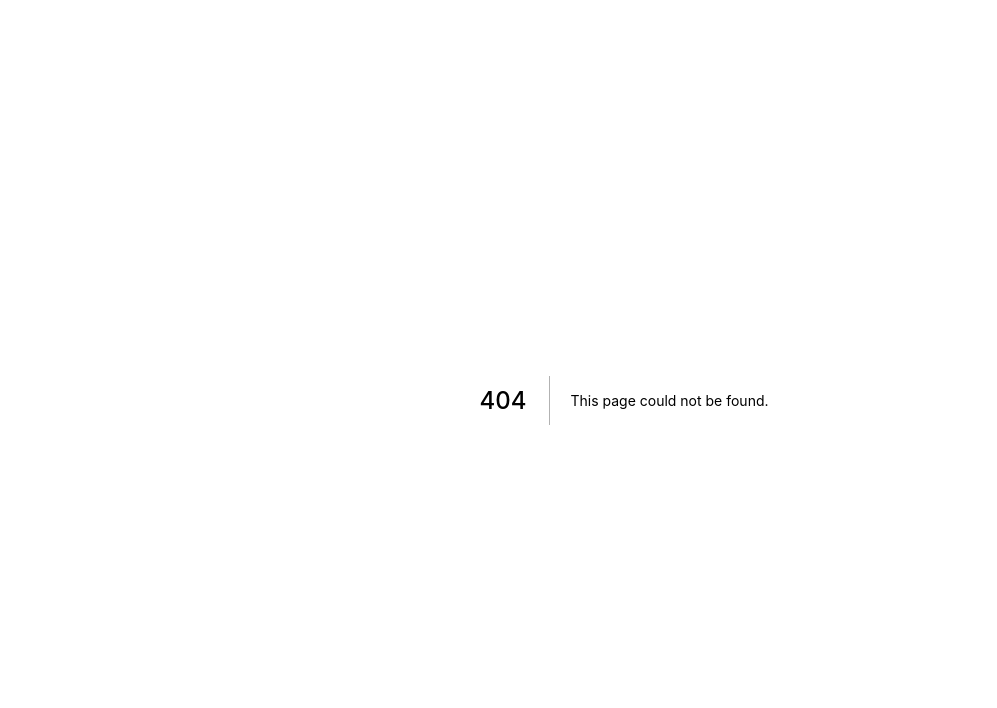
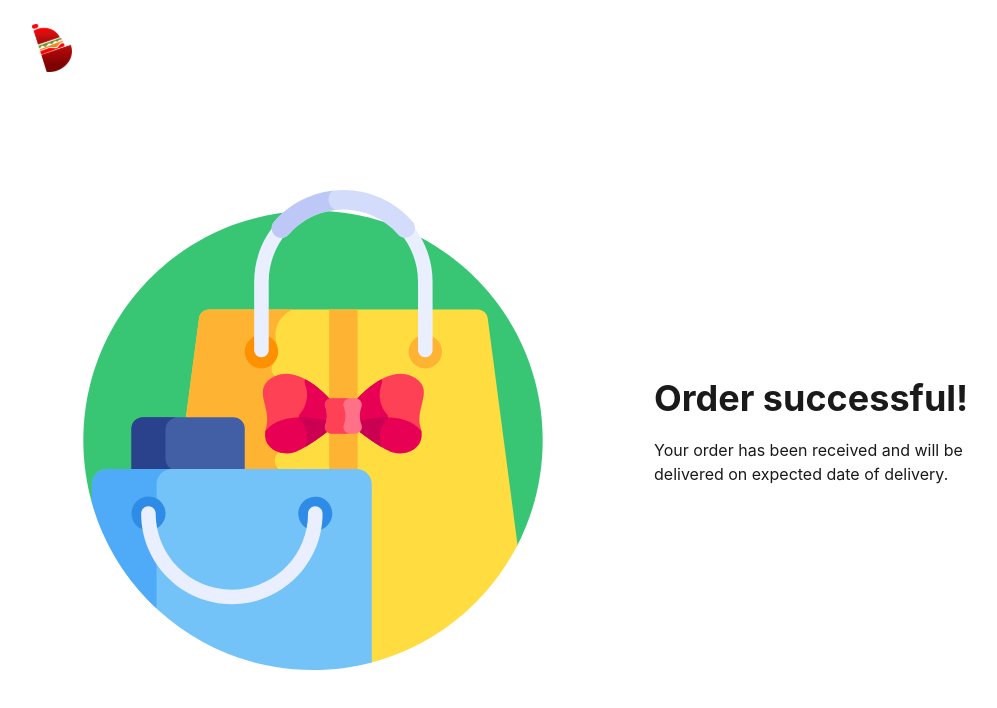
Before and after one commit to Azerii/Blunch, a Next.js app: page /order_successful in a window 1280 px wide. Before the commit this address had no page. Shown: the top 708 px of the page, without its empty margins (16-1013 px from the left). Built offline with nearby package versions, Linux system fonts and the light colour scheme.

Commit message:
complete order success page

```diff
--- a/components/Logo.jsx
+++ b/components/Logo.jsx
@@ -1,9 +1,10 @@
 import styled from "styled-components";
 import PropTypes from "prop-types";
 import Image from "next/image";
+import Link from "next/link";
 import logo from "../public/logo.svg";
 
-const Wrapper = styled.div`
+const Wrapper = styled(Link)`
   display: flex;
   align-items: center;
   width: fit-content;
@@ -21,7 +22,7 @@ const Wrapper = styled.div`
 
 const Logo = ({ className }) => {
   return (
-    <Wrapper className={className}>
+    <Wrapper href="/" className={className}>
       <Image src={logo} alt="Blunch" className="logo" width="40px" height="48px" />
     </Wrapper>
   );
--- a/pages/index.js
+++ b/pages/index.js
@@ -11,7 +11,7 @@ import Layout from '../components/Layout';
 
 const Wrapper = styled.div`
   height: 100vh;
-  overflow-y: auto;
+  overflow: hidden;
 
   .text1 {
     font-size: 32px;
@@ -39,7 +39,8 @@ const Wrapper = styled.div`
 
   .contentLeft {
     width: 100%;
-    min-height: 100vh;
+    height: 100vh;
+    overflow-y: auto;
     display: flex;
     flex-direction: column;
     justify-content: center;
--- /dev/null
+++ b/pages/order_successful.js
@@ -0,0 +1,61 @@
+import Image from 'next/image';
+import styled from 'styled-components';
+import Container from '../components/Container';
+import Layout from '../components/Layout';
+
+const Wrapper = styled(Container)`
+  width: 100%;
+  padding-top: 10.8rem;
+  padding-bottom: 4.8rem;
+  display: grid;
+  justify-content: center;
+  grid-gap: 2.4rem;
+
+  .prompt {
+    font-weight: 700;
+    margin-bottom: 1.6rem;
+  }
+
+  .imgWrapper {
+    display: flex;
+    justify-content: center;
+  }
+
+  .textWrapper {
+    text-align: center;
+  }
+
+  @media screen and (min-width: 768px) {
+    height: 100vh;
+    display: grid;
+    grid-template-columns: 1fr 1fr;
+    grid-gap: 6rem;
+    align-items: center;
+
+    .imgWrapper img {
+      min-width: 48rem;
+    }
+
+    .textWrapper {
+      text-align: left;
+    }
+  }
+`
+
+const Order_successful = () => {
+  return (
+    <Layout>
+      <Wrapper>
+        <div className="imgWrapper">
+          <Image src="/order_success.svg" height="240px" width="240px" alt="Shopping bag" />
+        </div>
+        <div className="textWrapper">
+          <h1 className="prompt">Order successful!</h1>
+          <p>Your order has been received and will be<br />delivered on expected date of delivery.</p>
+        </div>
+      </Wrapper>
+    </Layout>
+  )
+}
+
+export default Order_successful;
--- a/pages/review.js
+++ b/pages/review.js
@@ -131,6 +131,7 @@ const Review = () => {
   const [orders, setOrders] = useState(false);
   const [deliveryInfo, setDeliveryInfo] = useState(false)
   const [location, setLocation] = useState(false);
+  const [userLocation, setUserLocation] = useState(false);
   const [loading, setLoading] = useState(false);
 
   const makeOrder = async (e) => {
@@ -164,6 +165,7 @@ const Review = () => {
     cart && setOrders(JSON.parse(cart));
     delivery_info && setDeliveryInfo(JSON.parse(delivery_info));
     user_location && setLocation(JSON.parse(user_location).name);
+    user_location && setUserLocation(JSON.parse(user_location));
     // eslint-disable-next-line
   }, [])
 
@@ -193,7 +195,7 @@ const Review = () => {
               </div>
               <div className="small item">
                 <span>Delivery fee</span>
-                <span>NGN 400</span>
+                <span>NGN {userLocation.delivery_price}</span>
               </div>
             </div>
             <div className="sup total">
```
Also changed, not shown: public/order_success.svg (added).
